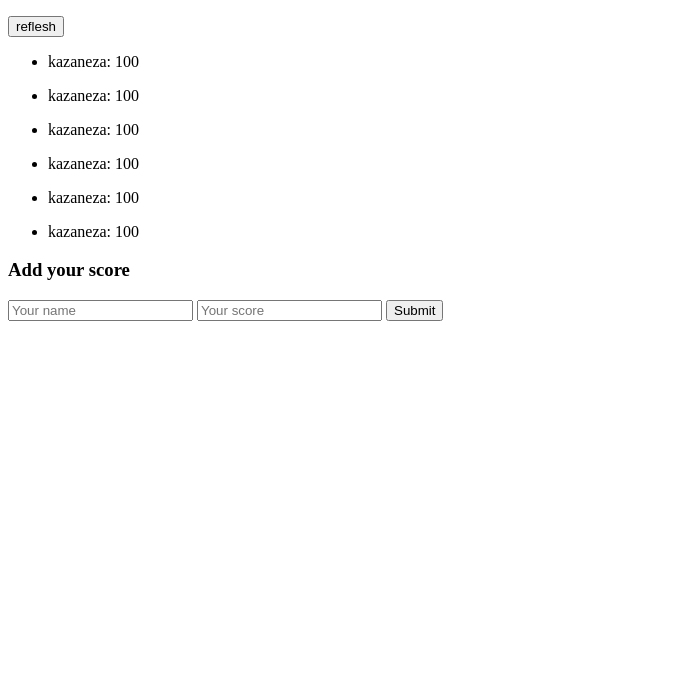
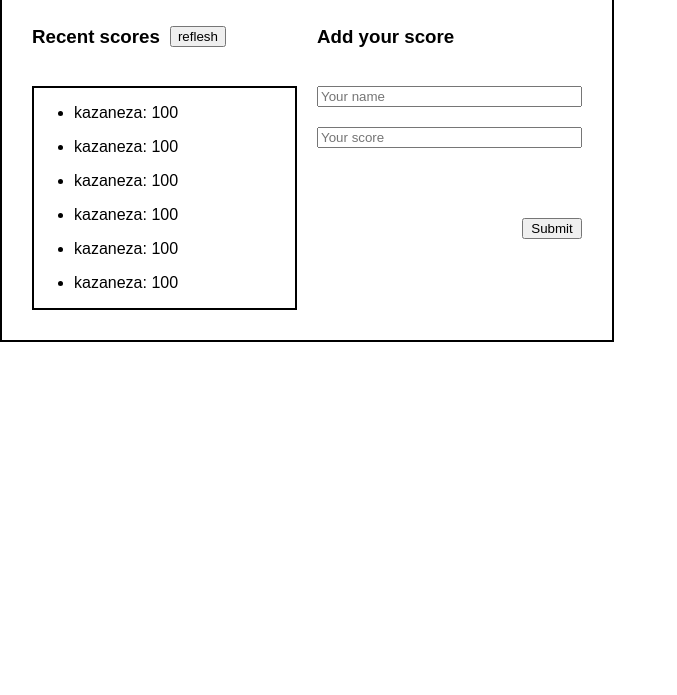
Before and after one commit to kazaneza/Leaderboard, a website built with webpack: page src/index.html in a window 1280 px wide. Shown: the part 105-800 px from the top of the page, without its empty margins (0-677 px from the left). Built offline with nearby package versions, Linux system fonts and the light colour scheme.

Commit message:
Added the script

```diff
--- a/src/style.css
+++ b/src/style.css
@@ -1,3 +1,67 @@
-.hello {
-    color: red;
-  }
+body{
+  font-family: Arial, sans-serif;
+  padding: 0;
+  display: flex;
+  margin: 0;
+  width: 610px;
+  min-height: 50vh;
+  height: min-content;
+  flex-direction: column;
+  flex-wrap: wrap;
+  border: 2px solid black;
+
+}
+
+.title {
+  display: flex;
+  align-self: flex-start;
+
+}
+
+.container{
+  display: grid;
+  grid-template-columns: repeat(2, minmax(0, 1fr));
+  gap: 20px;
+  margin: 30px;
+}
+
+.recent-score{
+  display: flex;
+  flex-direction: column;
+  gap: 20px;
+}
+
+.recent-title{
+  display: flex;
+  gap: 10px;
+}
+
+.recent-title button{
+  height: 30px
+px
+;
+    align-self: center;
+}
+
+.recent-display{
+  border: 2px solid #000000;
+}
+
+.add-score{
+  display: flex;
+  flex-direction: column;
+  gap: 20px;
+}
+
+.add-form{
+  display: flex;
+  flex-direction: column;
+  gap: 20px;
+
+}
+
+.add-form button {
+  margin-top: 50px;
+  width: 60px;
+  align-self: flex-end;
+}
```
